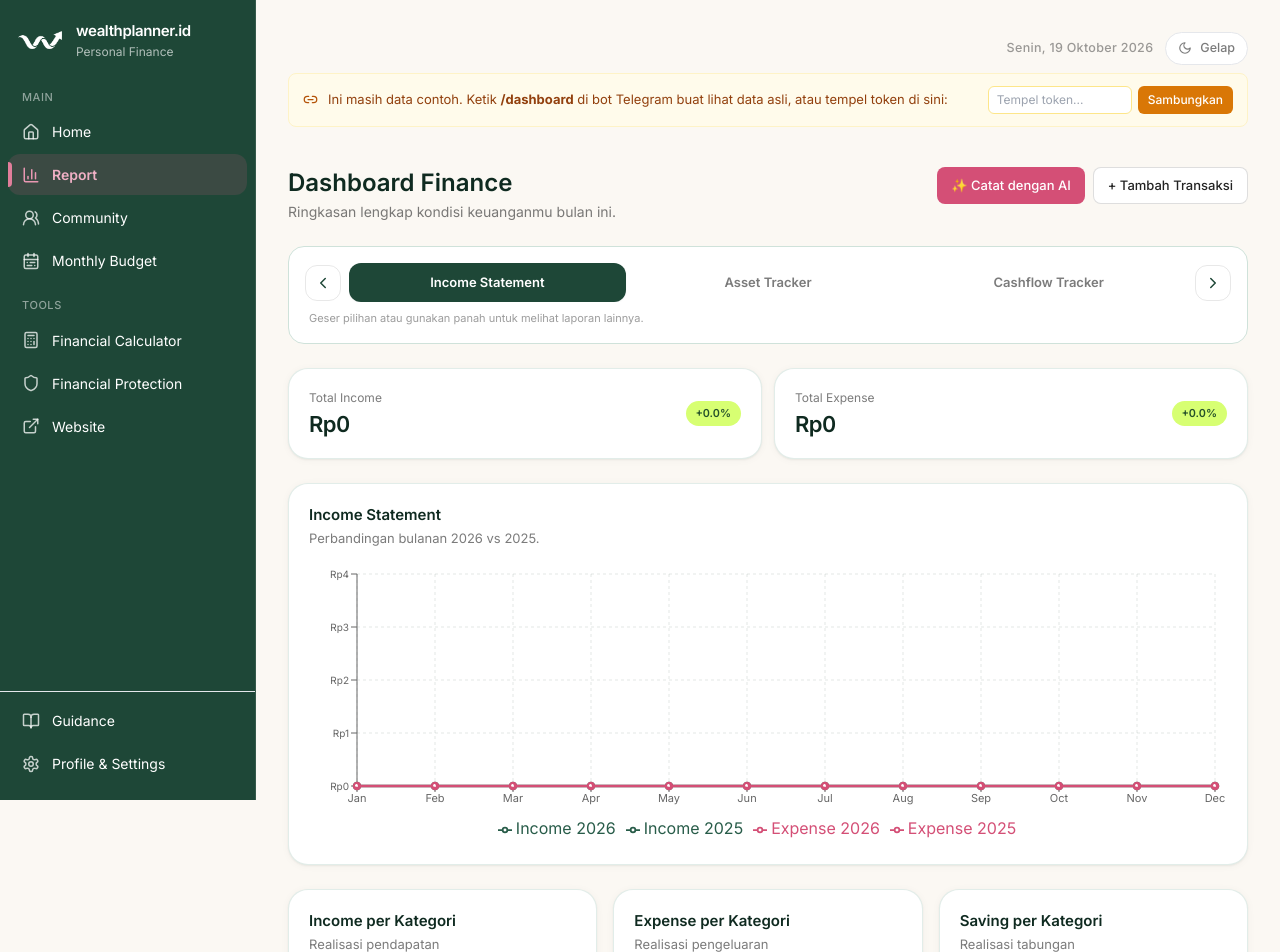
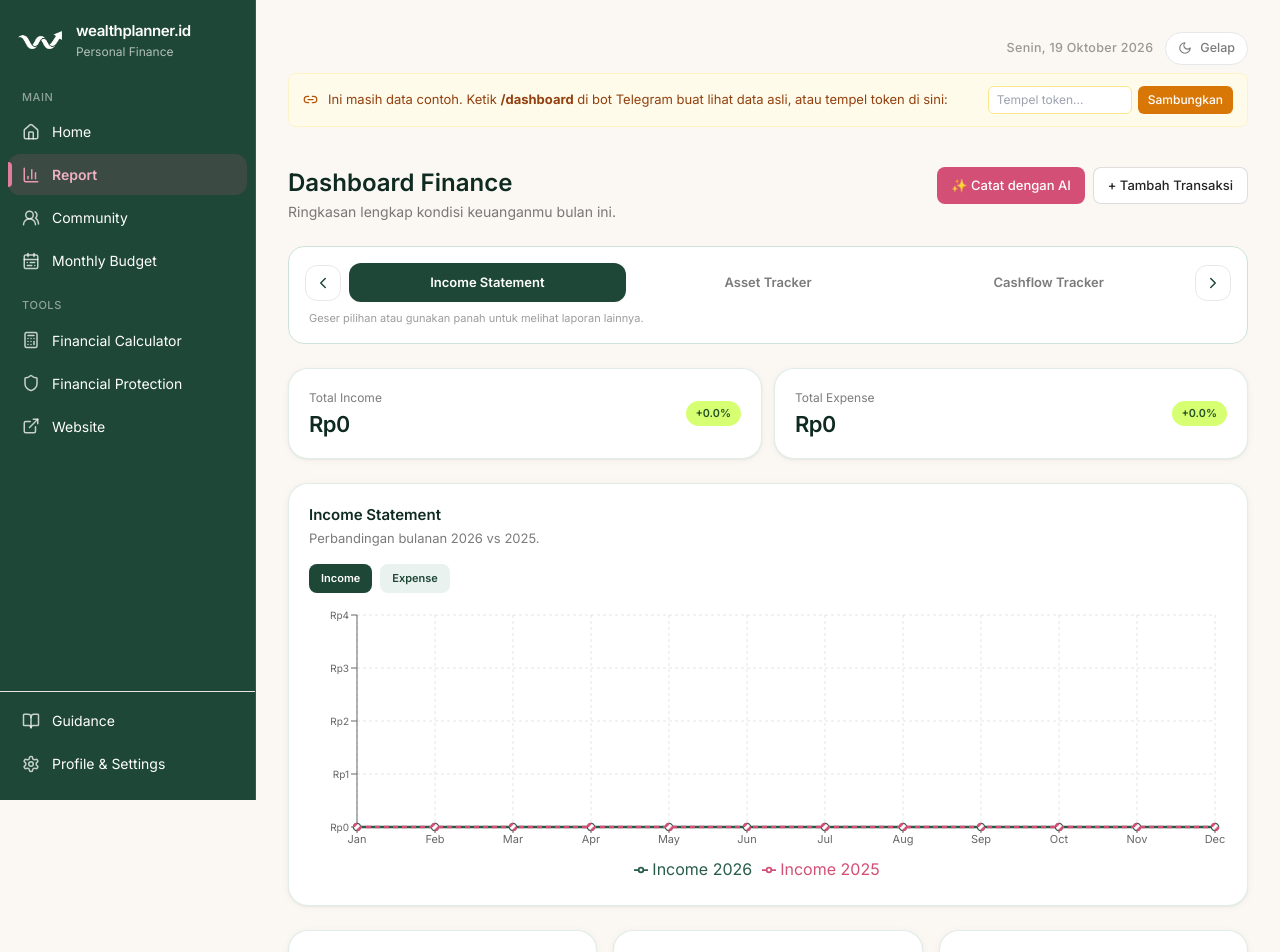
Before and after one commit to jasminework2023/personal-wealthplanner, a React (Vite) app: page /dashboard/finance in a window 1280 px wide. Shown: the top 952 px of the page. Built offline with nearby package versions, Linux system fonts and the light colour scheme; the HTML template or start-up script is replaced by a standard one.

Commit message:
Use two selectable year-over-year trend lines

```diff
--- a/src/pages/DashboardFinance.tsx
+++ b/src/pages/DashboardFinance.tsx
@@ -182,6 +182,7 @@ export function DashboardFinance() {
   const [assetTargetInput, setAssetTargetInput] = useState("");
   const [savingAssetTarget, setSavingAssetTarget] = useState(false);
   const [activeReportTab, setActiveReportTab] = useState<"income" | "assets" | "cashflow">("income");
+  const [incomeTrendMetric, setIncomeTrendMetric] = useState<"income" | "expense">("income");
 
   useEffect(() => {
     localStorage.setItem(MANUAL_STOCKS_KEY, JSON.stringify(manualStocks));
@@ -270,14 +271,16 @@ export function DashboardFinance() {
           })}
         </div>
         <ChartCard title="Income Statement" subtitle={"Perbandingan bulanan " + currentYear + " vs " + previousYear + "."}>
+          <div className="mb-3 flex gap-2">
+            <button type="button" onClick={() => setIncomeTrendMetric("income")} className={"rounded-lg px-3 py-1.5 text-[11px] font-semibold " + (incomeTrendMetric === "income" ? "bg-forest-700 text-white" : "bg-forest-50 text-forest-700")}>Income</button>
+            <button type="button" onClick={() => setIncomeTrendMetric("expense")} className={"rounded-lg px-3 py-1.5 text-[11px] font-semibold " + (incomeTrendMetric === "expense" ? "bg-forest-700 text-white" : "bg-forest-50 text-forest-700")}>Expense</button>
+          </div>
           <ResponsiveContainer width="100%" height={280}>
             <LineChart data={monthlyComparison} margin={{top:10,right:12,left:0,bottom:4}}>
               <CartesianGrid strokeDasharray="3 3" stroke="var(--chart-grid)"/><XAxis dataKey="month" tick={{fontSize:11}}/>
               <YAxis tickFormatter={(v)=>formatCompact(v)} tick={{fontSize:10}} width={48}/><Tooltip formatter={(v:number)=>formatRupiah(v)}/><Legend/>
-              <Line type="monotone" dataKey="incomeCurrent" name={"Income " + currentYear} stroke="var(--chart-2)" strokeWidth={2.5} dot={{r:3}} connectNulls/>
-              <Line type="monotone" dataKey="incomePrevious" name={"Income " + previousYear} stroke="var(--chart-2)" strokeDasharray="5 4" strokeWidth={2} dot={{r:2}} connectNulls/>
-              <Line type="monotone" dataKey="expenseCurrent" name={"Expense " + currentYear} stroke="var(--chart-expense)" strokeWidth={2.5} dot={{r:3}} connectNulls/>
-              <Line type="monotone" dataKey="expensePrevious" name={"Expense " + previousYear} stroke="var(--chart-expense)" strokeDasharray="5 4" strokeWidth={2} dot={{r:2}} connectNulls/>
+              <Line type="monotone" dataKey={incomeTrendMetric + "Current"} name={(incomeTrendMetric === "income" ? "Income " : "Expense ") + currentYear} stroke="var(--chart-2)" strokeWidth={2.5} dot={{r:3}} connectNulls/>
+              <Line type="monotone" dataKey={incomeTrendMetric + "Previous"} name={(incomeTrendMetric === "income" ? "Income " : "Expense ") + previousYear} stroke="var(--chart-expense)" strokeWidth={2.5} strokeDasharray="5 4" dot={{r:3}} connectNulls/>
             </LineChart>
           </ResponsiveContainer>
         </ChartCard>
```
